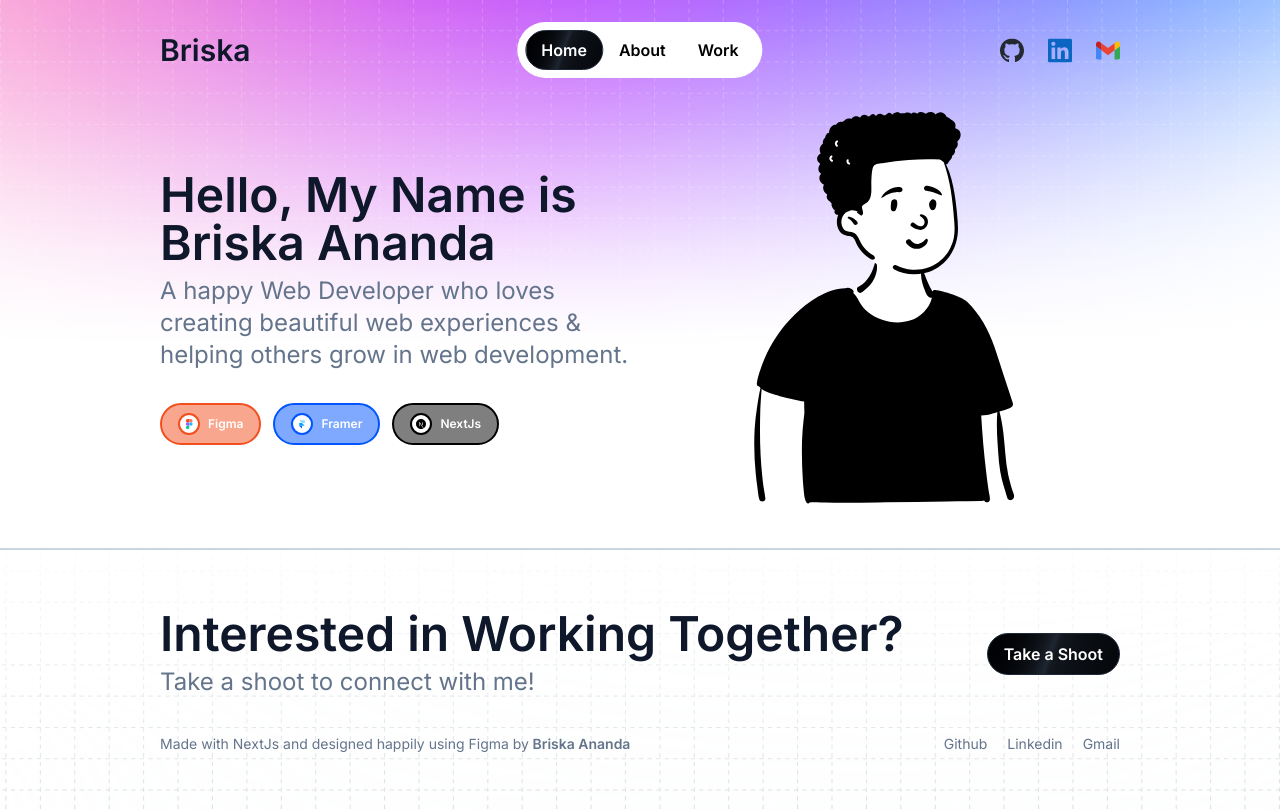
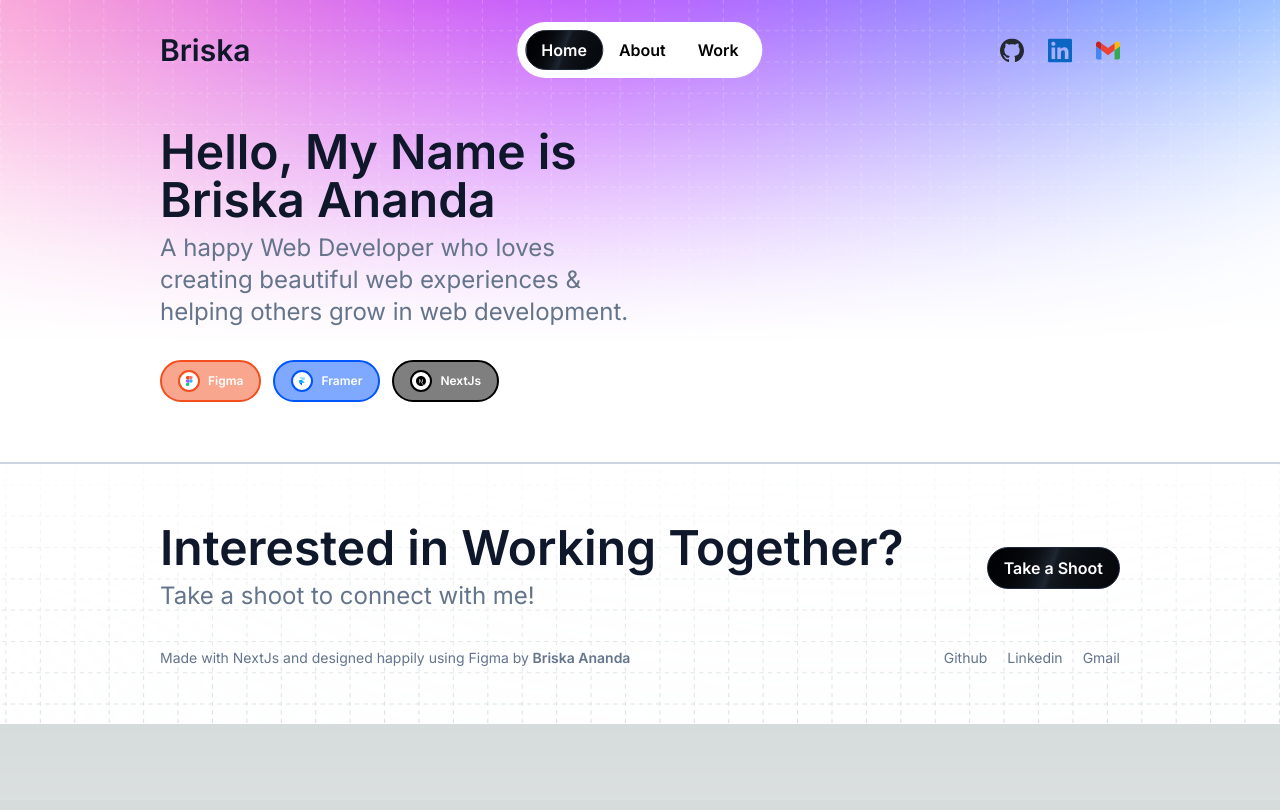
Before and after one commit to briskaanandaa/personal-website, a Next.js app: page / in a window 1280 px wide. Built offline with nearby package versions, Linux system fonts and the light colour scheme.

Commit message:
delete pict

```diff
--- a/src/components/HeroSection.tsx
+++ b/src/components/HeroSection.tsx
@@ -1,5 +1,3 @@
-import Image from "next/image";
-
 const HeroSection = () => {
   return (
     <div className="w-full h-fit flex justify-center my-5 md:my-10 z-10">
@@ -144,14 +142,14 @@ const HeroSection = () => {
           </div>
         </div>
         <div className="lg:w-[50%] w-full h-fill relative flex justify-center ">
-          <Image
+          {/* <Image
             src="/briskaanandaa.svg"
             alt="Header Gradient"
             width={720}
             height={100}
             priority
             style={{ width: "auto", height: "100%", objectFit: "cover" }}
-          />
+          /> */}
         </div>
       </div>
     </div>
```
